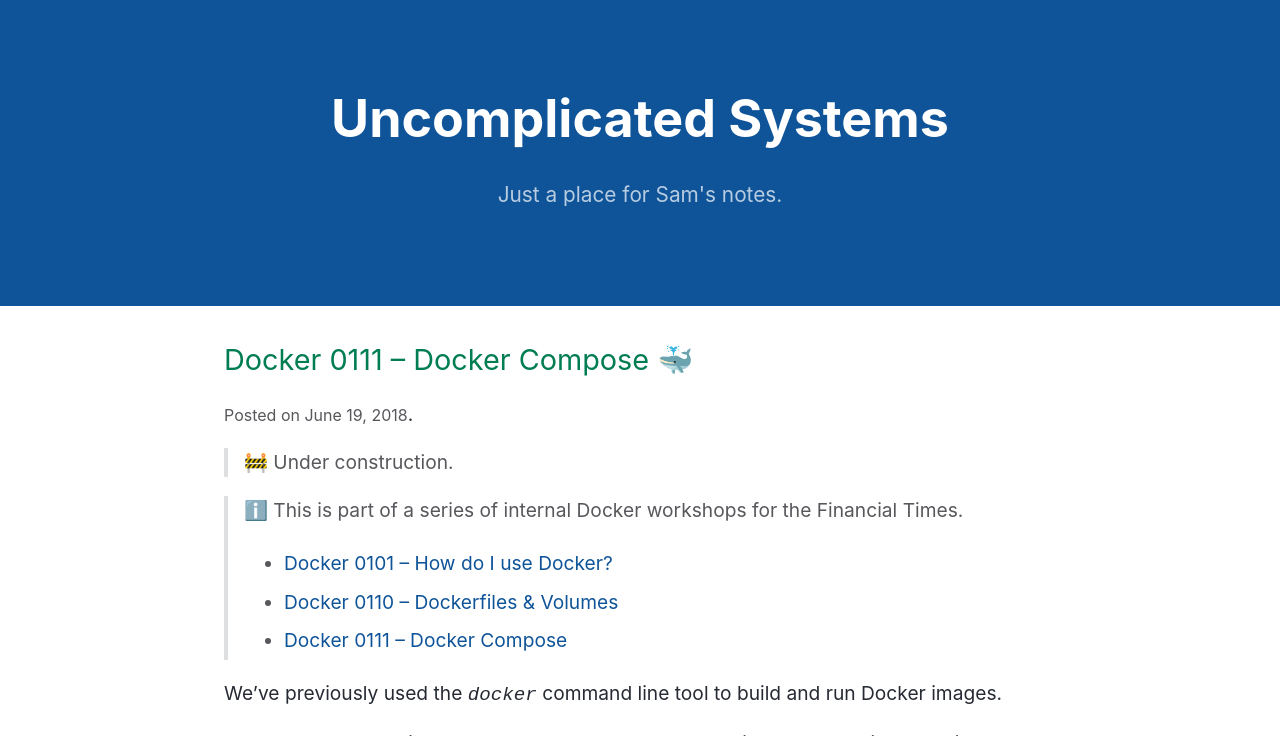
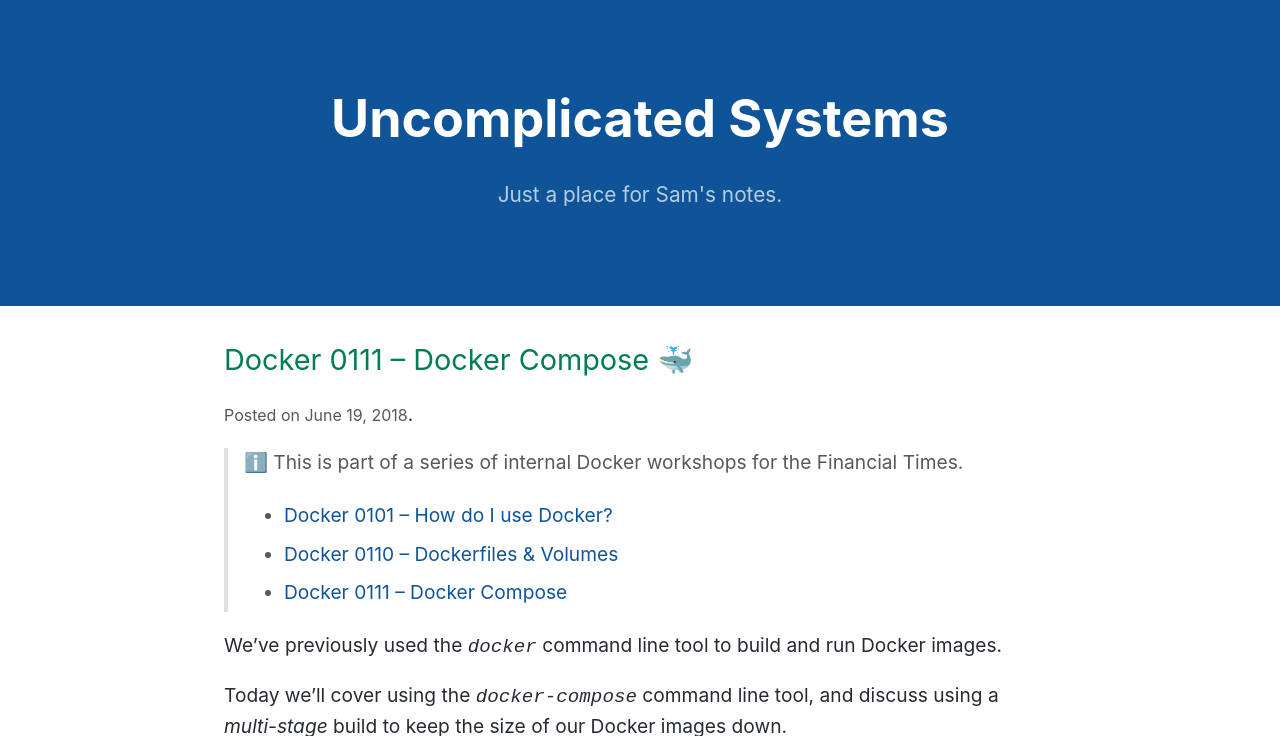
Before and after one commit to sjparkinson/uncomplicated.systems, a Jekyll site: the page built from _posts/2018-06-19-docker-0111-docker-compose.md, in a window 1280 px wide and 900 px high, cut to the strip 0-736 px from the top of the window. Built offline with Jekyll 4.4.1, drawn with Linux system fonts in a browser that asks for light colours; comment, search, counter and statistics services are not loaded.

Commit message:
Update 2018-06-19-docker-0111-docker-compose.md

```diff
--- a/_posts/2018-06-19-docker-0111-docker-compose.md
+++ b/_posts/2018-06-19-docker-0111-docker-compose.md
@@ -5,13 +5,11 @@
 twitter: true
 ---
 
-> 🚧 Under construction.
-
 > ℹ️ This is part of a series of internal Docker workshops for the Financial Times.
 >
-> * [Docker 0101 – How do I use Docker?](https://uncomplicated.systems/2018/05/23/docker-101.html)
-> * [Docker 0110 – Dockerfiles & Volumes](https://uncomplicated.systems/2018/06/05/docker-0110-dockerfiles-and-volumes.html)
-> * [Docker 0111 – Docker Compose](https://uncomplicated.systems/2018/06/19/docker-0111-docker-compose.html)
+> * [Docker 0101 – How do I use Docker?](/2018/05/23/docker-101.html)
+> * [Docker 0110 – Dockerfiles & Volumes](/2018/06/05/docker-0110-dockerfiles-and-volumes.html)
+> * [Docker 0111 – Docker Compose](/2018/06/19/docker-0111-docker-compose.html)
 
 We've previously used the `docker` command line tool to build and run Docker images.
 
```
